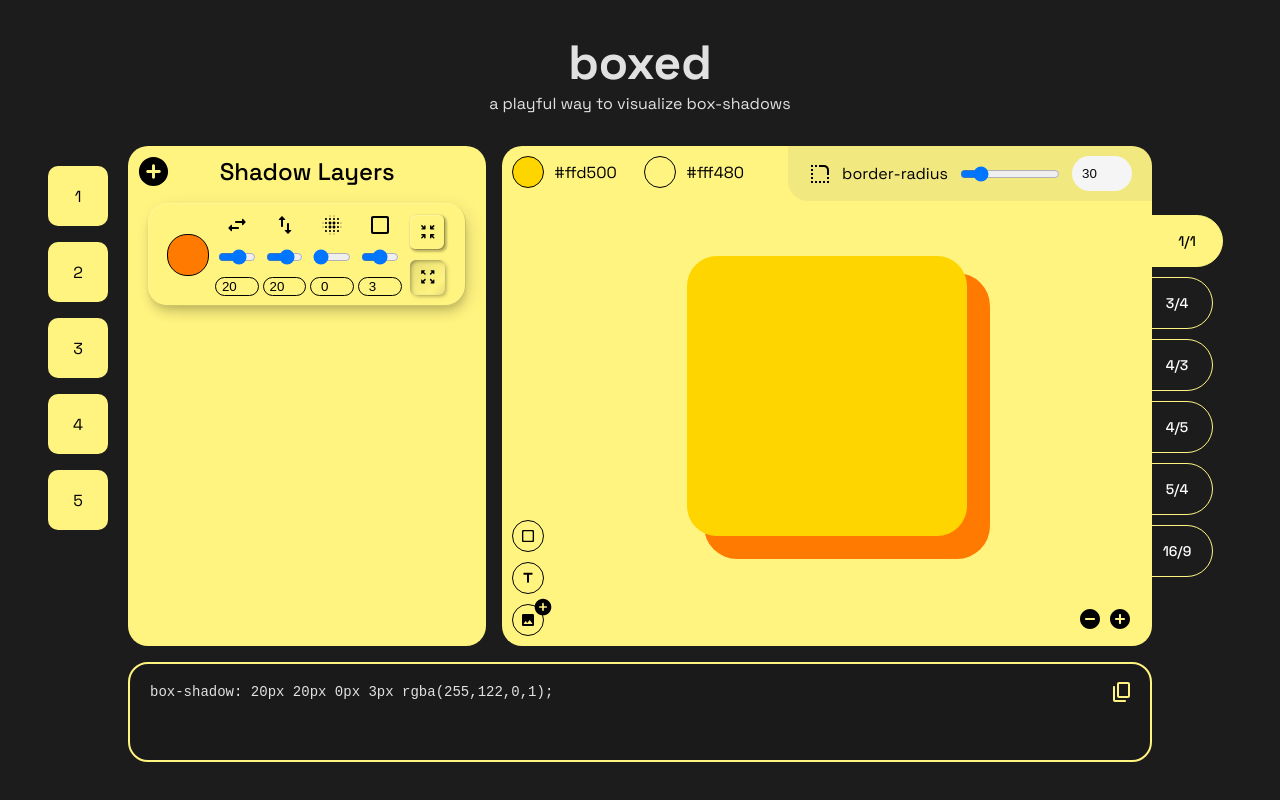
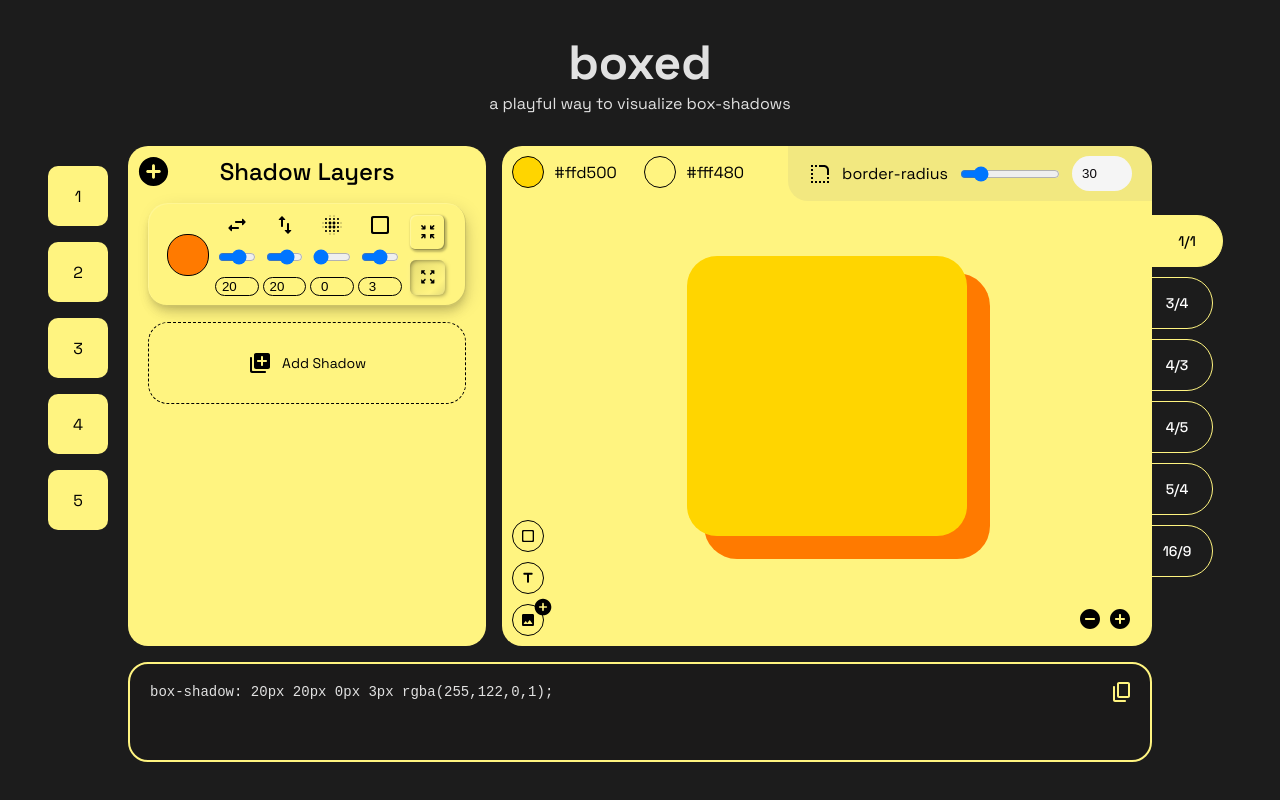
Before and after one commit to RyanMilbourne/boxed, a React (Vite) app: page / in a window 1280 px wide. Built offline with nearby package versions, Linux system fonts and the light colour scheme.

Commit message:
add new add-shadow button

```diff
--- /dev/null
+++ b/src/components/Box/Controls/AddShadowButton.jsx
@@ -0,0 +1,31 @@
+import React, { useContext, useState } from "react";
+import LibraryAddRoundedIcon from "@mui/icons-material/LibraryAddRounded";
+import { ControlsContext } from "../../../hooks/ControlsContext";
+
+const AddShadowButton = () => {
+  const { textColor, backgroundColor, addBoxShadow } =
+    useContext(ControlsContext);
+  const [hovered, setHovered] = useState(false);
+
+  const style = {
+    border: `1px dashed ${textColor}`,
+    ...(hovered && {
+      backgroundColor: textColor,
+      color: backgroundColor,
+    }),
+  };
+  return (
+    <div
+      className="control-option add-new"
+      style={style}
+      onMouseEnter={() => setHovered(true)}
+      onMouseLeave={() => setHovered(false)}
+      onClick={addBoxShadow}
+    >
+      <LibraryAddRoundedIcon />
+      Add Shadow
+    </div>
+  );
+};
+
+export default AddShadowButton;
--- a/src/components/Box/Controls/ControlsHome.jsx
+++ b/src/components/Box/Controls/ControlsHome.jsx
@@ -2,6 +2,7 @@ import React, { useContext } from "react";
 import "./ControlsHomeStyles.scss";
 import Controls from "./Controls";
 import { ControlsContext } from "../../../hooks/ControlsContext";
+import AddShadowButton from "./AddShadowButton";
 
 const ControlsHome = () => {
   const { boxShadows, backgroundColor, textColor, selectPreset } =
@@ -19,6 +20,7 @@ const ControlsHome = () => {
             {boxShadows.map((_, index) => (
               <Controls key={index} index={index} />
             ))}
+            <AddShadowButton />
           </form>
         </div>
       </div>
--- a/src/components/Box/Controls/ControlsStyles.scss
+++ b/src/components/Box/Controls/ControlsStyles.scss
@@ -9,6 +9,15 @@
   position: relative;
   box-shadow: $input-shadow-1;
   animation: slideIn 0.5s ease;
+}
+
+.add-new {
+  height: 60px;
+  box-shadow: none;
+  justify-content: center;
+  font-size: 14px;
+  transition: all 0.25s ease;
+  cursor: pointer;
 }
 
 .remove-button {
```
